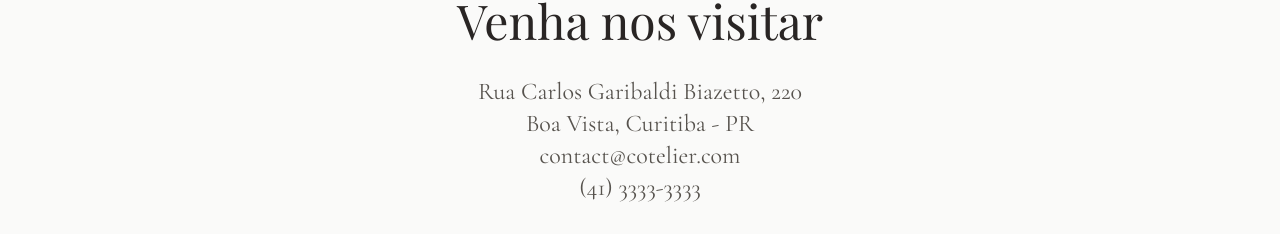
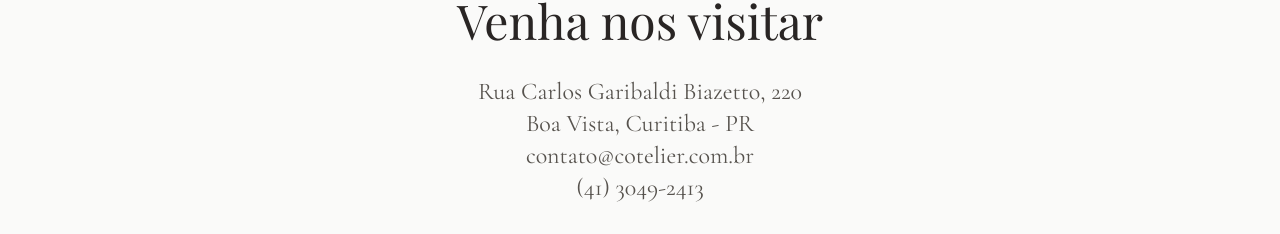
Before and after one commit to DistopiaTunes/cotelier, a Vue app: page / in a window 1280 px wide. Shown: the part 4156-4390 px from the top of the page. Built offline with nearby package versions, Linux system fonts and the light colour scheme.

Commit message:
Update HelloWorld.vue

```diff
--- a/src/components/HelloWorld.vue
+++ b/src/components/HelloWorld.vue
@@ -186,11 +186,11 @@
             <p class="font-cormorant text-xl md:text-2xl text-stone-600 mb-8">
                 Rua Carlos Garibaldi Biazetto, 220<br>
                 Boa Vista, Curitiba - PR<br>
-                contact@cotelier.com<br>
-                (41) 3333-3333
+                contato@cotelier.com.br<br>
+                (41) 3049-2413
             </p>
             <div class="flex justify-center space-x-6">
-                <a href="https://wa.me/5541333333333" target="_blank" class="bg-green-500/80 hover:bg-green-600/80 text-white px-6 py-3 rounded-lg flex items-center">
+                <a href="https://wa.me/554130492413" target="_blank" class="bg-green-500/80 hover:bg-green-600/80 text-white px-6 py-3 rounded-lg flex items-center">
                     <svg class="w-6 h-6 mr-2" fill="currentColor" viewBox="0 0 24 24" xmlns="http://www.w3.org/2000/svg">
                         <path d="M17.472 14.382c-.297-.149-1.758-.867-2.03-.967-.273-.099-.471-.148-.67.15-.197.297-.767.966-.94 1.164-.173.199-.347.223-.644.075-.297-.15-1.255-.463-2.39-1.475-.883-.788-1.48-1.761-1.653-2.059-.173-.297-.018-.458.13-.606.134-.133.298-.347.446-.52.149-.174.198-.298.298-.497.099-.198.05-.371-.025-.52-.075-.149-.669-1.612-.916-2.207-.242-.579-.487-.5-.669-.51-.173-.008-.371-.01-.57-.01-.198 0-.52.074-.792.372-.272.297-1.04 1.016-1.04 2.479 0 1.462 1.065 2.875 1.213 3.074.149.198 2.096 3.2 5.077 4.487.709.306 1.262.489 1.694.625.712.227 1.36.195 1.871.118.571-.085 1.758-.719 2.006-1.413.248-.694.248-1.289.173-1.413-.074-.124-.272-.198-.57-.347m-5.421 7.403h-.004a9.87 9.87 0 01-5.031-1.378l-.361-.214-3.741.982.998-3.648-.235-.374a9.86 9.86 0 01-1.51-5.26c.001-5.45 4.436-9.884 9.888-9.884 2.64 0 5.122 1.03 6.988 2.898a9.825 9.825 0 012.893 6.994c-.003 5.45-4.437 9.884-9.885 9.884m8.413-18.297A11.815 11.815 0 0012.05 0C5.495 0 .16 5.335.157 11.892c0 2.096.547 4.142 1.588 5.945L.057 24l6.305-1.654a11.882 11.882 0 005.683 1.448h.005c6.554 0 11.89-5.335 11.893-11.893a11.821 11.821 0 00-3.48-8.413z"/>
                     </svg>
@@ -202,7 +202,7 @@
                     </svg>
                     Instagram
                 </a>
-                <a href="https://facebook.com/cotelier" target="_blank" class="bg-blue-600/80 hover:bg-blue-700/80 text-white px-6 py-3 rounded-lg flex items-center">
+                <a href="https://facebook.com/cotelier.oficial" target="_blank" class="bg-blue-600/80 hover:bg-blue-700/80 text-white px-6 py-3 rounded-lg flex items-center">
                     <svg class="w-6 h-6 mr-2" fill="currentColor" viewBox="0 0 24 24" xmlns="http://www.w3.org/2000/svg">
                         <path d="M24 12.073c0-6.627-5.373-12-12-12s-12 5.373-12 12c0 5.99 4.388 10.954 10.125 11.854v-8.385H7.078v-3.47h3.047V9.43c0-3.007 1.792-4.669 4.533-4.669 1.312 0 2.686.235 2.686.235v2.953H15.83c-1.491 0-1.956.925-1.956 1.874v2.25h3.328l-.532 3.47h-2.796v8.385C19.612 23.027 24 18.062 24 12.073z"/>
                     </svg>
```
